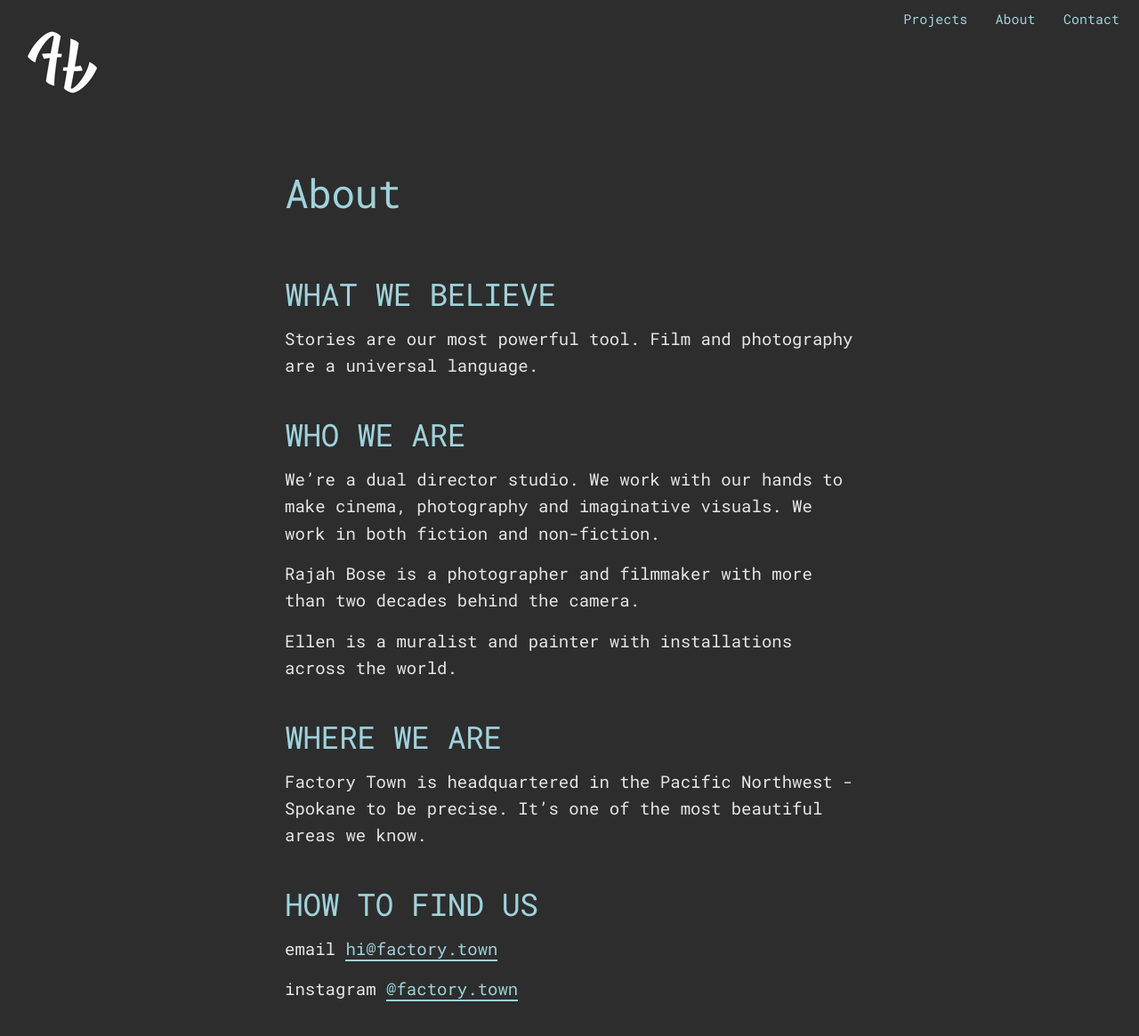
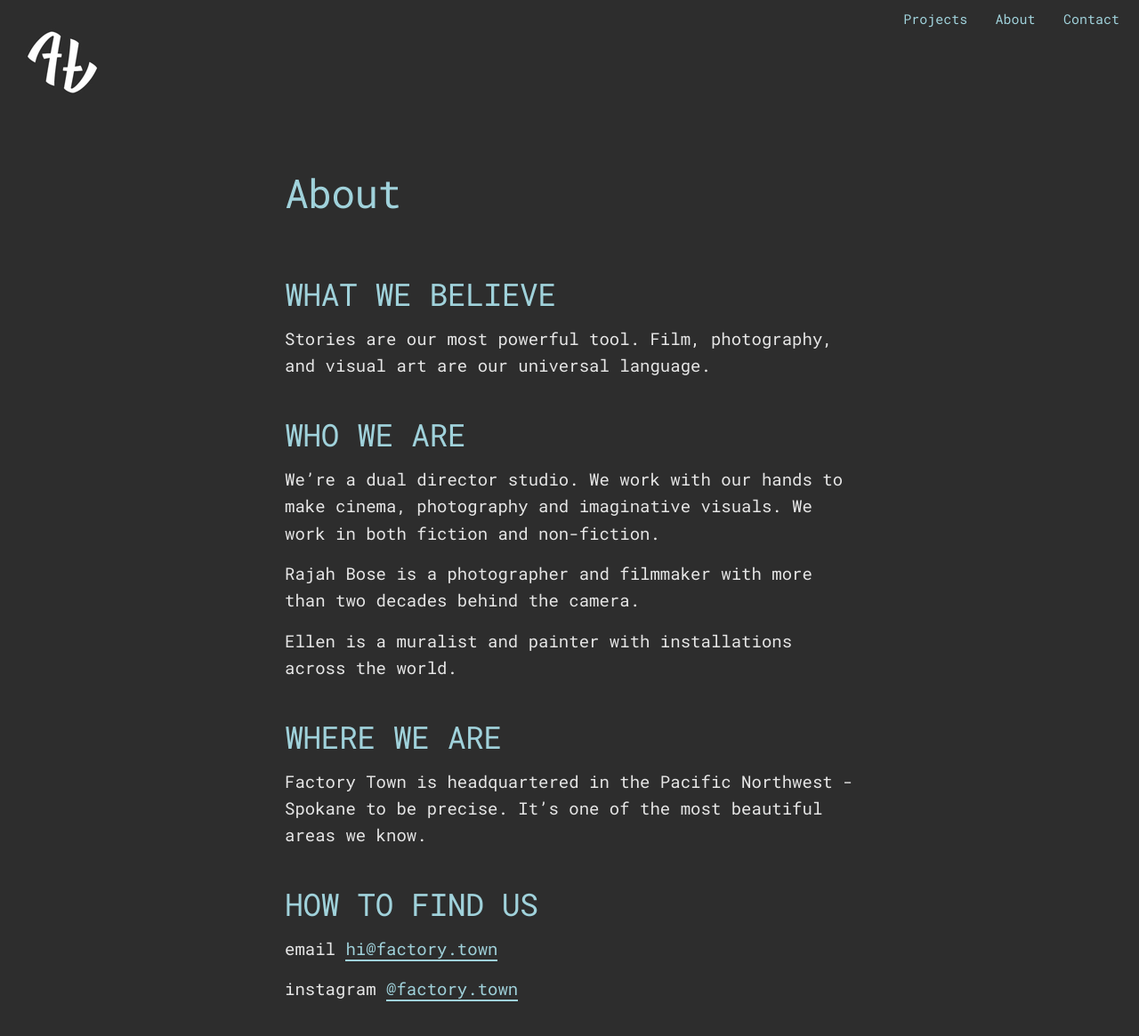
Before and after one commit to factorytown/factorytown.github.io, a Jekyll site: the page built from _pages/about.md, in a window 1280 px wide, cut to the strip 0-1203 px from the top of the page. Shown: the top 1165 px of the strip at 89% size. Built offline with Jekyll 4.4.1, drawn with Linux system fonts in a browser that asks for light colours; nearby versions of some CDN libraries.

Commit message:
Updated About

```diff
--- a/_pages/about.md
+++ b/_pages/about.md
@@ -4,7 +4,7 @@ title: About
 
 ## WHAT WE BELIEVE
 
-Stories are our most powerful tool. Film and photography are a universal language.
+Stories are our most powerful tool. Film, photography, and visual art are our universal language.
 
 ## WHO WE ARE
 
```
